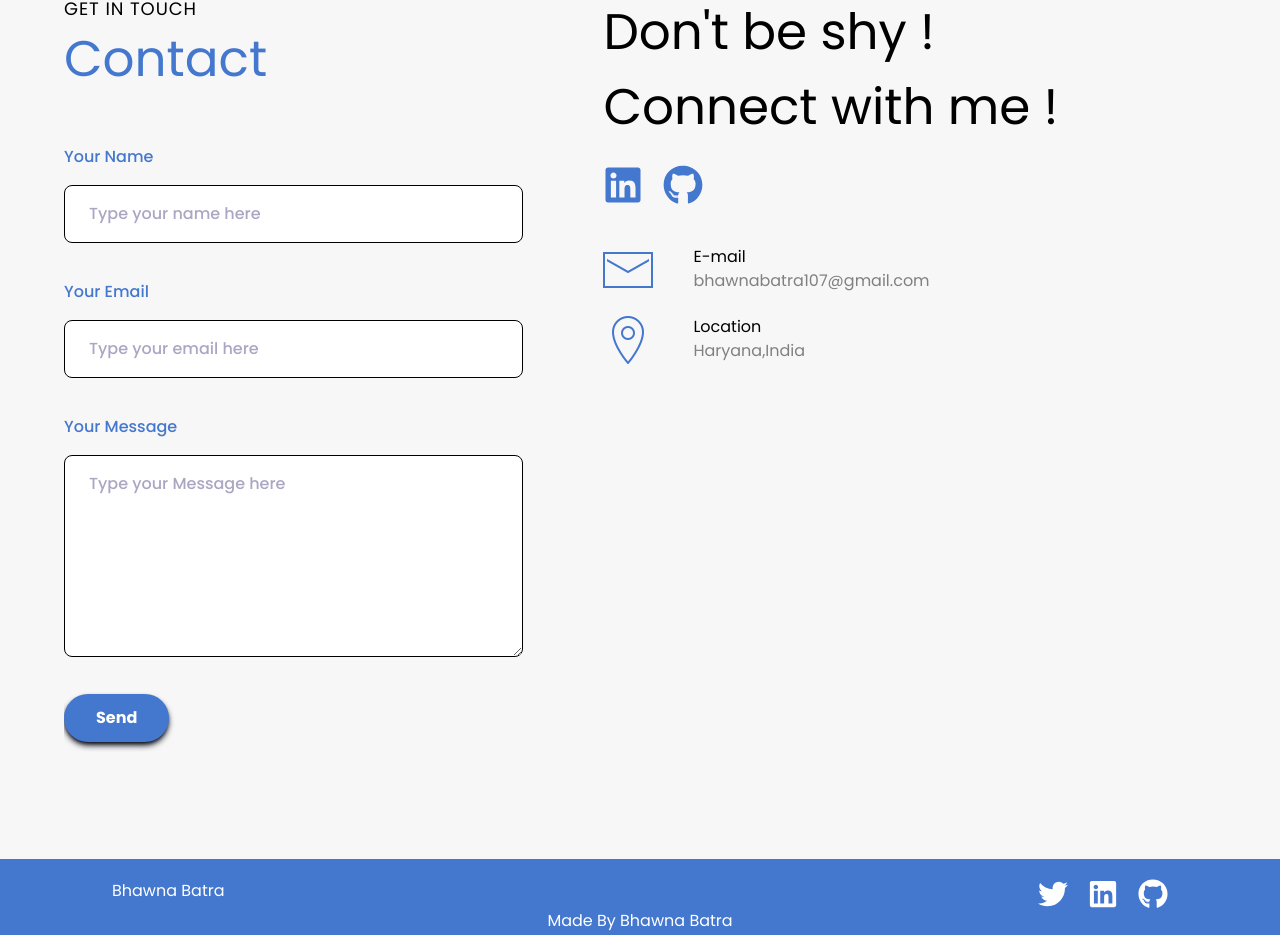
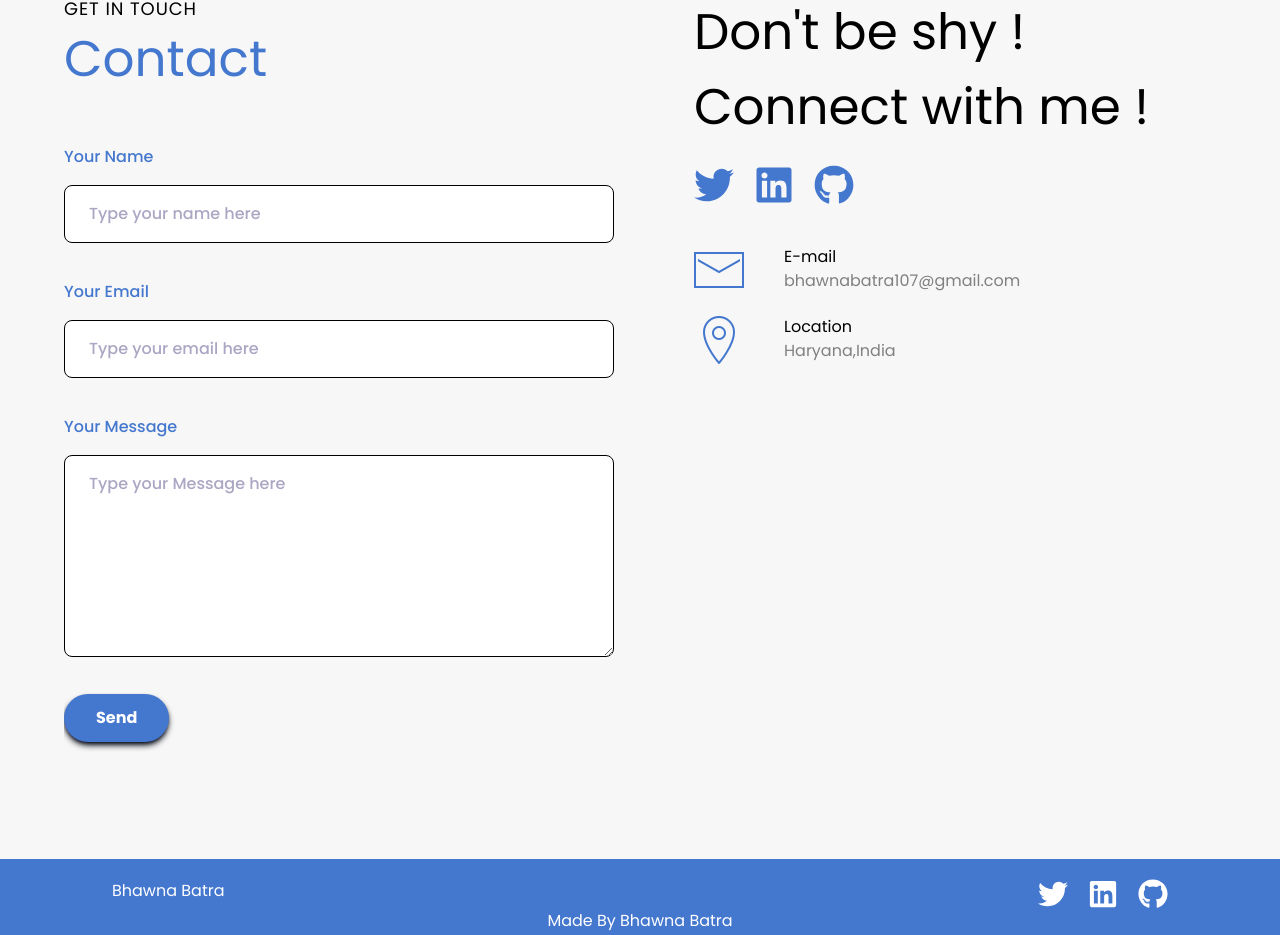
Before and after one commit to bhawna-107/My-portfolio-website, a React (Create React App) app: page / in a window 1280 px wide. Shown: the part 2722-3657 px from the top of the page. Built offline with nearby package versions, Linux system fonts and the light colour scheme.

Commit message:
Update Contact.js

```diff
--- a/src/Components/Contact.js
+++ b/src/Components/Contact.js
@@ -1,4 +1,3 @@
-
 import React, {useState, useRef} from 'react';
 import { motion } from 'framer-motion';
 import emailjs from '@emailjs/browser';
@@ -63,7 +62,7 @@ const Contact = () => {
       <p className={`${styles.sectionSubText} text-[black]`}>Get in Touch</p>
       <h3 className={styles.sectionHeadText}>Contact</h3>
 
-      <form ref={formRef} onSubmit={handleSubmit} className='mt-12 flex flex-col gap-8 h-[650px] w-550'>
+      <form ref={formRef} onSubmit={handleSubmit} className='mt-12 flex flex-col gap-8 h-[650px] sm:w-[550px]  w-full'>
         <label className='flex flex-col'>
           <span className='text-[#4477CE] font-medium mb-4'>Your Name</span>
           <input type='text'
@@ -108,21 +107,22 @@ const Contact = () => {
         </label>
 
         <button type='submit' className='bg-[#4477CE] py-3 px-8 outline-none w-fit text-white font-bold
-        shadow-md shadow-primary rounded-full  cursor-pointer' >
+        shadow-md shadow-primary rounded-full  cursor-pointer hover:text-[black]' >
           {loading ? 'Sending...': 'Send'}
         </button>
       </form>
     </motion.div>
 
     <motion.div variants={slideIn('right', 'tween', 0.2, 1)}
-      className='xl:flex-1 xl:h-auto  h-[350px]'>
+      className='xl:flex-1 xl:h-auto  h-auto ' >
         <div className='flex flex-col'>
         <p className={`${styles.contactText}`}> Don't be shy !</p>
         <p className={`${styles.contactText}`}>  Connect with me ! </p>
 
-                <div className={`${styles.iconsText} py-5 text-[#4477CE] flex flex-row gap-5`}>
-                     <a href="https://www.linkedin.com/in/bhawna-batra-07102000/" ><FaLinkedin /></a>
-                     <a href="https://github.com/bhawna-107" ><FaGithub /></a>
+                <div className={` py-5 text-[#4477CE] flex flex-row gap-5`}>
+                     <a className={`${styles.iconsText} `} href="www.twitter.com" ><FaTwitter /></a>
+                     <a className={`${styles.iconsText} `}href="https://www.linkedin.com/in/bhawna-batra-07102000/" ><FaLinkedin /></a>
+                     <a className={`${styles.iconsText} `}href="https://github.com/bhawna-107" ><FaGithub /></a>
                 </div>
                 <div className='flex flex-row gap-10 mt-5'>
                   <img src={mail} alt='mail'/>
```
